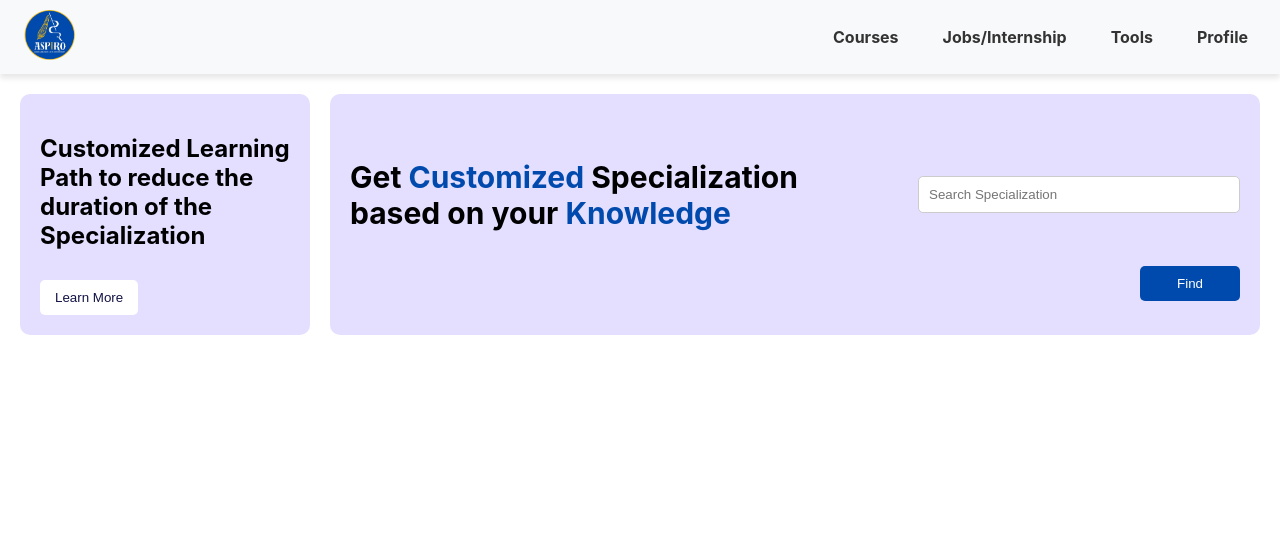
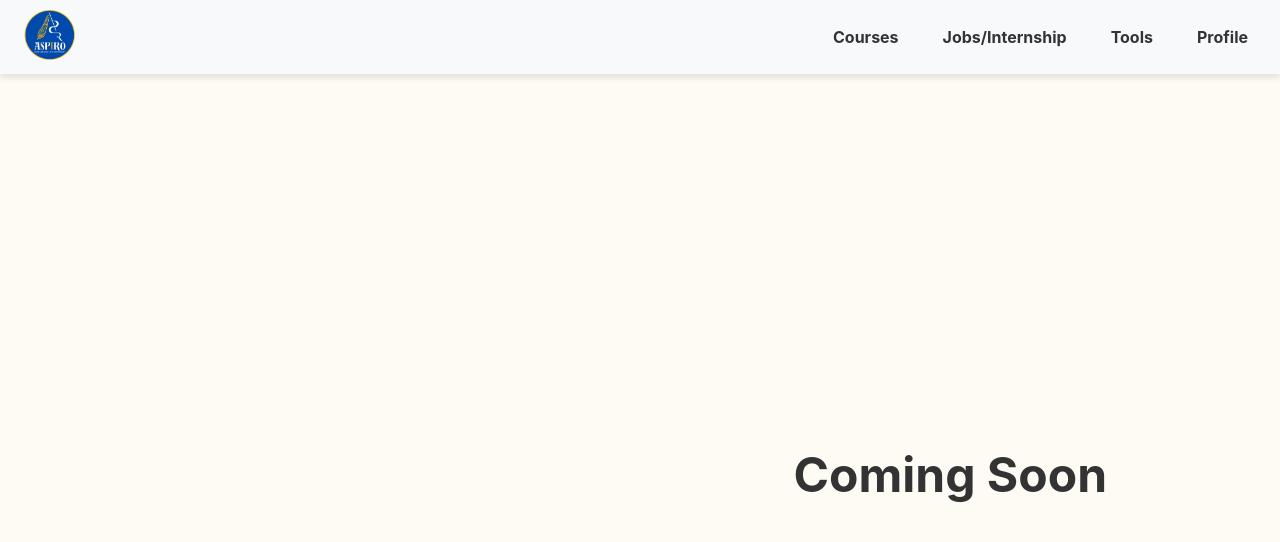
Before and after one commit to princliv/UdyAmPath, a React (Create React App) app: page /coursepage in a window 1280 px wide. Shown: the top 542 px of the page. Built offline with nearby package versions, Linux system fonts and the light colour scheme.

Commit message:
Update coursepage.jsx

```diff
--- a/src/pages/coursepage.jsx
+++ b/src/pages/coursepage.jsx
@@ -1,72 +1,42 @@
-import React from "react";
+import React from 'react';
 
-const CoursePage = () => {
+const Blog = () => {
   return (
-    <div style={{ display: "flex", flexDirection: "column", gap: "20px", padding: "20px" }}>
-      {/* Top Section with Two Cards */}
-      <div style={{ display: "flex", justifyContent: "space-between" }}>
-        {/* Left Rectangle */}
-        <div style={{
-          background: "#e4deff",
-          color: "black",
-          padding: "20px",
-          borderRadius: "10px",
-          width: "250px",
-          textAlign: "left"
-        }}>
-          <h2>Customized Learning Path to reduce the duration of the Specialization</h2>
-          <button style={{
-            marginTop: "10px",
-            padding: "10px 15px",
-            background: "white",
-            color: "#131346",
-            border: "none",
-            borderRadius: "5px",
-            cursor: "pointer"
-          }}>
-            Learn More
-          </button>
-        </div>
-
-        {/* Right Rectangle */}
-        <div style={{
-          background: "#e4deff",
-          padding: "20px",
-          borderRadius: "10px",
-          flex: 1,
-          marginLeft: "20px",
-          paddingTop: "40px",
-        }}>
-          <div style={{ display: "flex", alignItems: "center", justifyContent: "space-between" }}>
-            <h2 style={{ fontSize: "30px" }}>
-              Get <span style={{ color: "#004aad" }}>Customized</span> Specialization<br />
-              based on your <span style={{ color: "#004aad" }}>Knowledge</span>
-            </h2>
-            <input
-              type="text"
-              placeholder="Search Specialization"
-              style={{ padding: "10px", border: "1px solid #ccc", borderRadius: "5px", width: "300px"}}
-            />
-          </div>
-          <button style={{
-            marginTop: "10px",
-            padding: "10px 15px",
-            background: "#004aad",
-            color: "white",
-            border: "none",
-            borderRadius: "5px",
-            cursor: "pointer",
-            width: "100px",
-            float: "right"
-          }}>
-            Find
-          </button>
-        </div>
-      </div>
-
-      {/* Details Section Below */}
+    <div style={styles.container}>
+      <h1 style={styles.text}>Coming Soon</h1>
     </div>
   );
 };
 
-export default CoursePage;
+const styles = {
+  container: {
+    display: 'flex',
+    justifyContent: 'center',
+    alignItems: 'center',
+    height: '100vh',
+    backgroundColor: '#fefbf4',
+    overflow: 'hidden',
+  },
+  text: {
+    fontSize: '3rem',
+    fontWeight: 'bold',
+    color: '#333',
+    animation: 'moveText 5s infinite alternate',
+  },
+};
+
+// Adding keyframes to style using a simple style tag
+const styleTag = document.createElement('style');
+styleTag.innerHTML = `
+  @keyframes moveText {
+    0% {
+      transform: translateX(-100%);
+    }
+    100% {
+      transform: translateX(100%);
+    }
+  }
+`;
+document.head.appendChild(styleTag);
+
+export default Blog;
```
